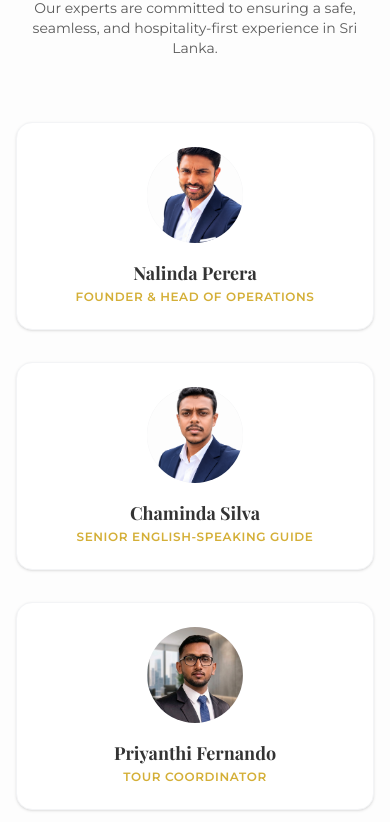
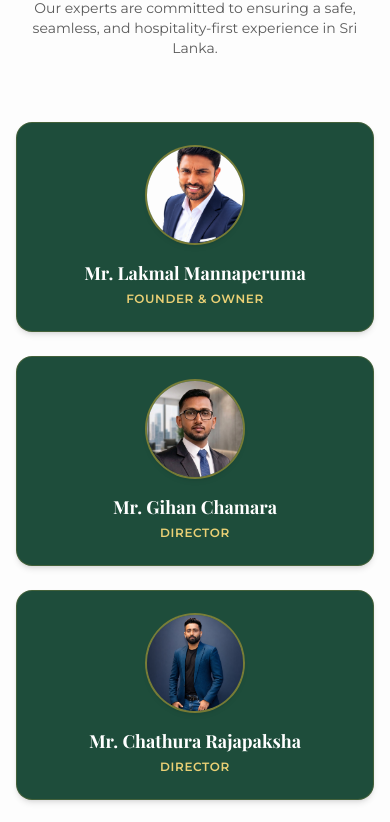
Before and after one commit to imindusara/enoli-sri-lanka-elelephant-safari, a React (Vite) app: page /about in a window 390 px wide. Shown: the part 2400-3222 px from the top of the page. Built offline with nearby package versions, Linux system fonts and the light colour scheme; a web font is replaced by a local one.

Commit message:
feat: add About page component and team member image

```diff
--- a/src/pages/About.tsx
+++ b/src/pages/About.tsx
@@ -5,19 +5,24 @@ import { TripAdvisorBanner } from '../components/TripAdvisorBadge';
 export const About: React.FC = () => {
   const team = [
     {
-      name: 'Nalinda Perera',
-      role: 'Founder & Head of Operations',
+      name: 'Mr. Lakmal Mannaperuma',
+      role: 'Founder & Owner',
       image: '/Owner.png',
     },
     {
-      name: 'Chaminda Silva',
-      role: 'Senior English-Speaking Guide',
-      image: '/Senior tour guide.png',
+      name: 'Mr. Gihan Chamara',
+      role: 'Director',
+      image: '/Director.jpeg',
     },
     {
-      name: 'Priyanthi Fernando',
-      role: 'Tour Coordinator',
-      image: '/Director.jpeg',
+      name: 'Mr. Chathura Rajapaksha',
+      role: 'Director',
+      image: '/Director 2.jpeg',
+    },
+    {
+      name: 'Mr. Udara Fernando',
+      role: 'Senior Tour Guide',
+      image: '/Senior tour guide.png',
     },
   ];
 
@@ -119,13 +124,13 @@ export const About: React.FC = () => {
           </p>
         </div>
 
-        <div className="grid grid-cols-1 sm:grid-cols-2 md:grid-cols-3 gap-8">
+        <div className="grid grid-cols-1 sm:grid-cols-2 lg:grid-cols-4 gap-6">
           {team.map((member, i) => (
             <div
               key={i}
-              className="bg-white rounded-2xl p-6 border border-gray-100 shadow-sm text-center space-y-4 reveal-on-scroll hover:shadow-md transition-shadow"
+              className="bg-primary rounded-2xl p-6 border border-accent/20 shadow-md text-center space-y-4 reveal-on-scroll hover:shadow-xl transition-all duration-300 hover:-translate-y-1"
             >
-              <div className="w-24 h-24 rounded-full overflow-hidden mx-auto shadow-inner bg-gray-100">
+              <div className="w-24 h-24 rounded-full overflow-hidden mx-auto shadow-md ring-2 ring-accent/50 bg-white/10">
                 <img
                   src={member.image}
                   alt={member.name}
@@ -133,8 +138,8 @@ export const About: React.FC = () => {
                 />
               </div>
               <div>
-                <h4 className="font-serif font-bold text-lg text-charcoal">{member.name}</h4>
-                <p className="text-xs font-semibold text-accent uppercase tracking-wider mt-0.5">{member.role}</p>
+                <h4 className="font-serif font-bold text-lg text-white">{member.name}</h4>
+                <p className="text-xs font-semibold text-accent-light uppercase tracking-wider mt-1">{member.role}</p>
               </div>
             </div>
           ))}
```
Also changed, not shown: public/Director 2.jpeg (added).
